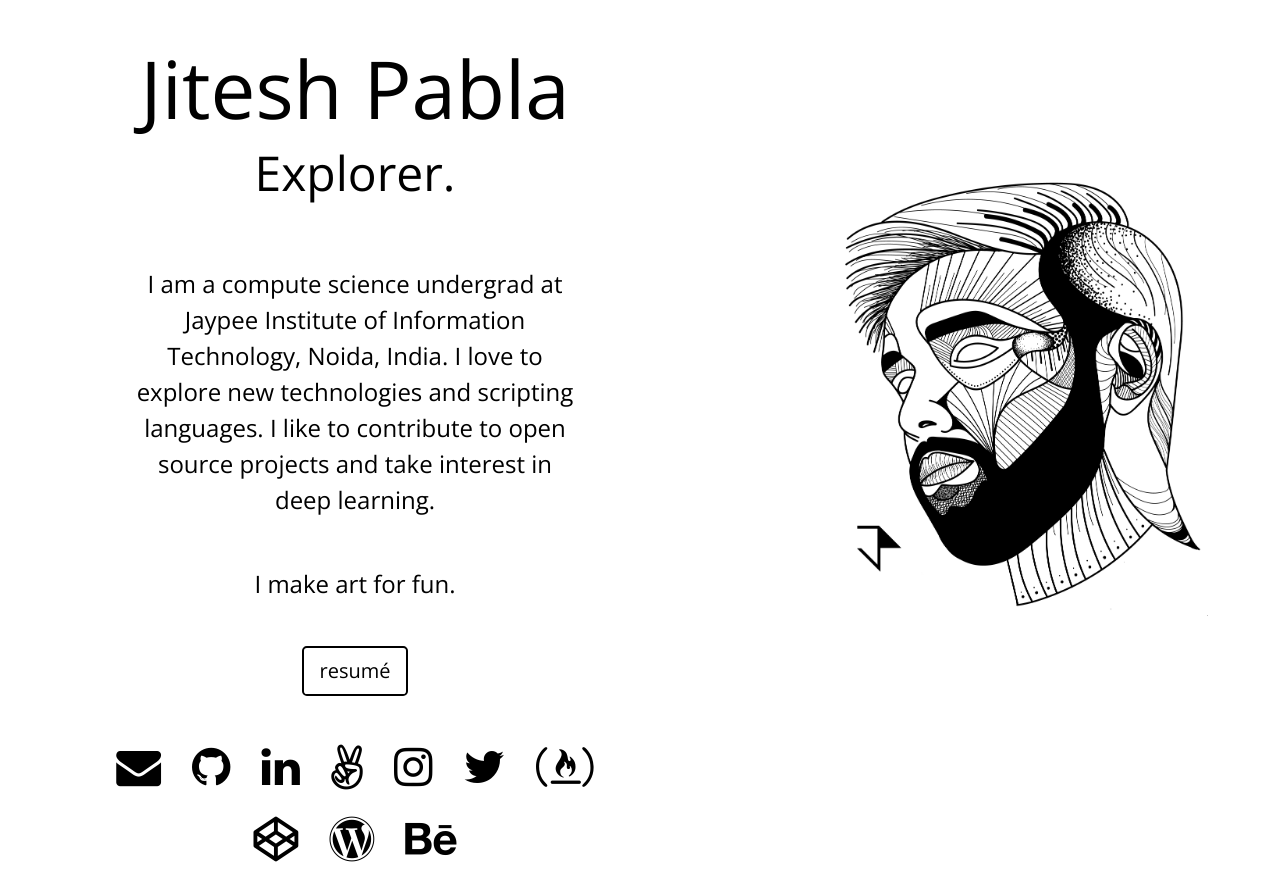
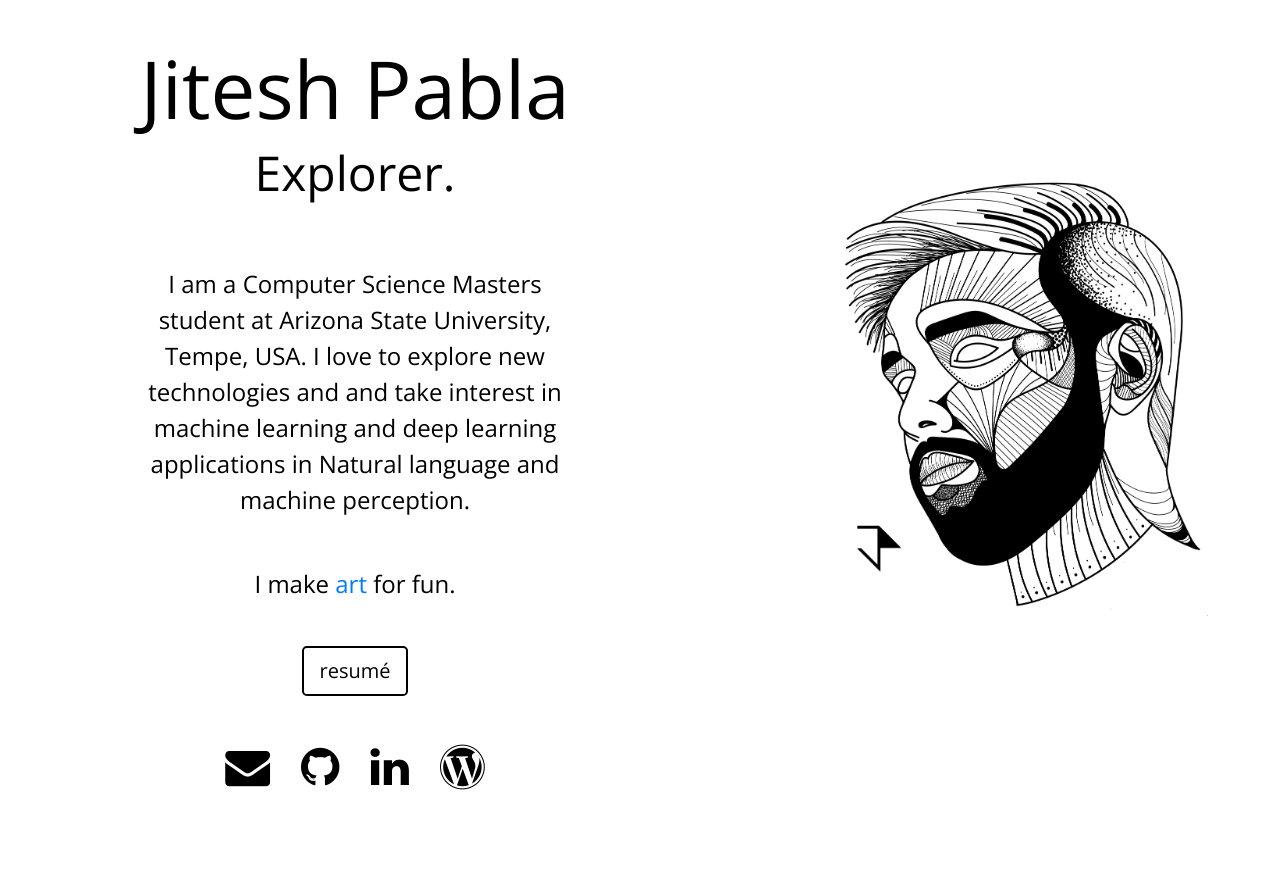
Before and after one commit to jiteshpabla/jiteshpabla.github.io, a plain HTML site: page index.html in a window 1280 px wide. After the commit the page ends 803 px from the top, so only its background shows below. Drawn offline with nearby package versions, Linux system fonts and the light colour scheme.

Commit message:
Update index.html

```diff
--- a/index.html
+++ b/index.html
@@ -8,25 +8,19 @@
          <h1>Jitesh Pabla</h1>
          <h3>Explorer.</h3>
          <div class="about">
-            <p>I am a compute science undergrad at Jaypee Institute of Information Technology, Noida, India. I love to explore new technologies and scripting languages. I like to contribute to open source projects and take interest in deep learning.</p>
-            <p>I make art for fun.</p>
+            <p>I am a Computer Science Masters student at Arizona State University, Tempe, USA. I love to explore new technologies and and take interest in machine learning and deep learning applications in Natural language and machine perception.</p>
+            <p>I make <a href="https://instagram.com/bystander_art"> art </a>for fun. </p>
          </div>
 
          <div>
-         	<a class="btn btn-lg" href="jitesh_pabla_resume.pdf">resumé</a>
+         	<a class="btn btn-lg" href="Pabla_Jitesh_resume.pdf">resumé</a>
          </div>
 
          <div class="icons-social">
          	<a target="_blank" href="mailto:jiteshpabla97@gmail.com"><i class="fa fa-envelope"></i></a>
             <a target="_blank" href="https://github.com/jiteshpabla"><i class="fa fa-github"></i></a>
             <a target="_blank" href="https://linkedin.com/in/jiteshpabla/"><i class="fa fa-linkedin"></i></a>
-            <a target="_blank" href="https://angel.co/jiteshpabla"><i class="fa fa-angellist"></i></a>
-            <a target="_blank" href="https://instagram.com/bystander_art/"><i class="fa fa-instagram"></i></a>
-            <a target="_blank" href="https://twitter.com/jiteshpabla"><i class="fa fa-twitter"></i></a>
-            <a target="_blank" href="https://freecodecamp.org/jiteshpabla"><i class="fa fa-free-code-camp"></i></a>
-            <a target="_blank" href="https://codepen.io/jiteshpabla/"><i class="fa fa-codepen"></i></a>
             <a target="_blank" href="https://bystanderguy.wordpress.com/"><i class="fa fa-wordpress"></i></a>
-            <a target="_blank" href="https://behance.net/jiteshpabla/"><i class="fa fa-behance"></i></a>
          </div>
       </div>
       <div class="col col-lg-5 offset-1 d-none d-lg-block">
```
